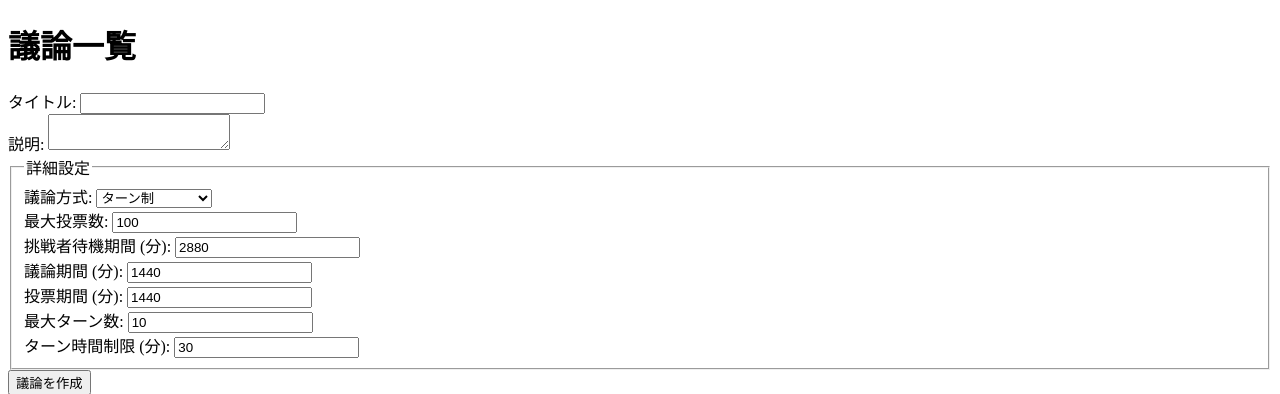
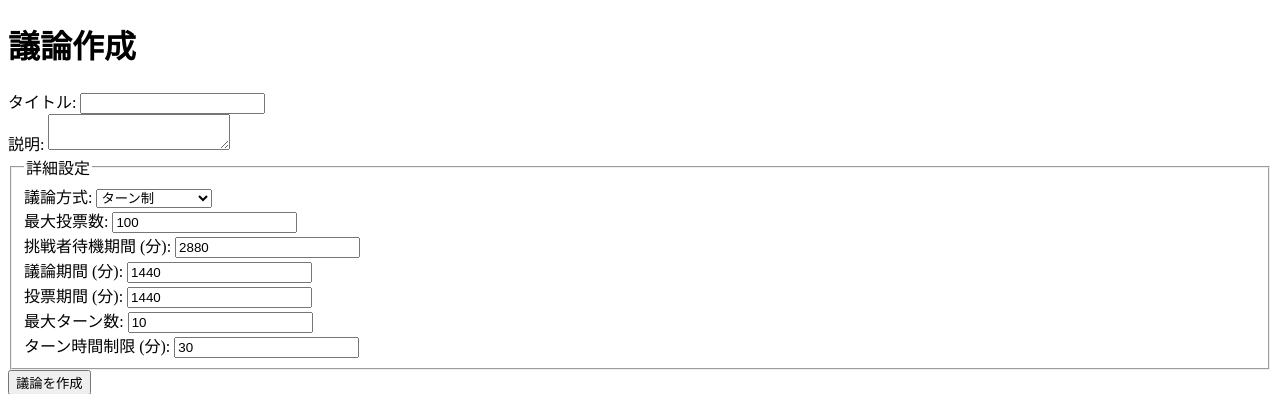
Before and after one commit to Monju-TriHackathon/Sansha, a Flask app: page /debates/create in a window 1280 px wide. Shown: the top 394 px of the page. Run offline with Flask 3, Linux system fonts and the light colour scheme; the visitor is signed in with stand-in values (Sample User, id 1).

Commit message:
fix: ページタイトルと見出しの名前が、「議論一覧」となっている #37 問題を修正

```diff
--- a/flaskr/templates/create_debate.html
+++ b/flaskr/templates/create_debate.html
@@ -2,10 +2,10 @@
 <html lang="ja">
 <head>
     <meta charset="UTF-8">
-    <title>議論一覧</title>
+    <title>議論作成</title>
 </head>
 <body>
-    <h1>議論一覧</h1>
+    <h1>議論作成</h1>
 
     {% with messages = get_flashed_messages() %}
         {% if messages %}
```
